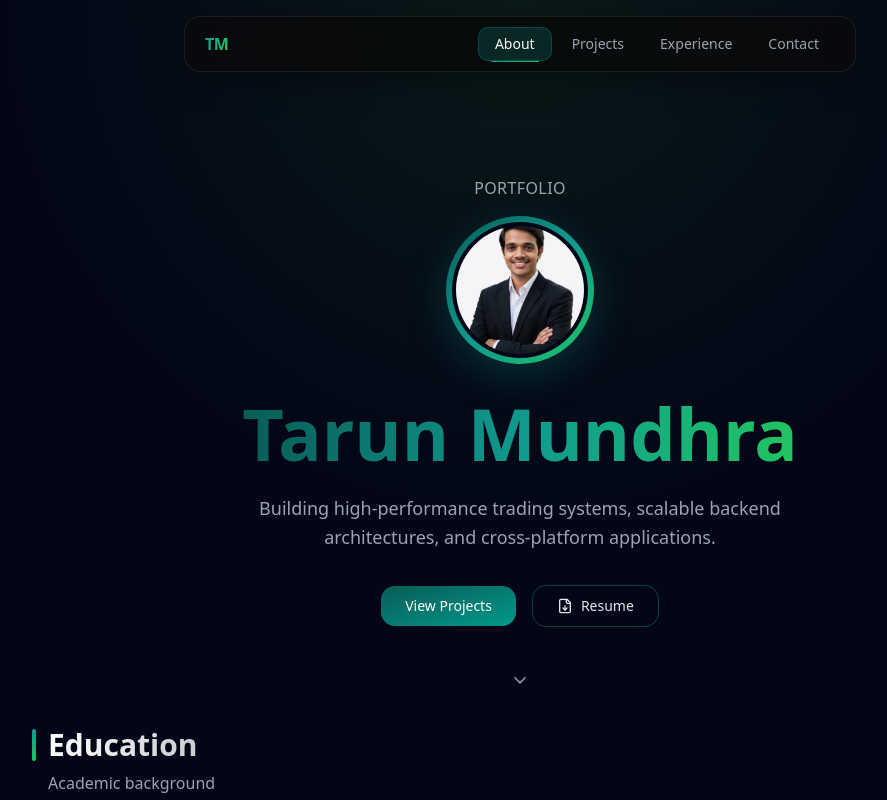
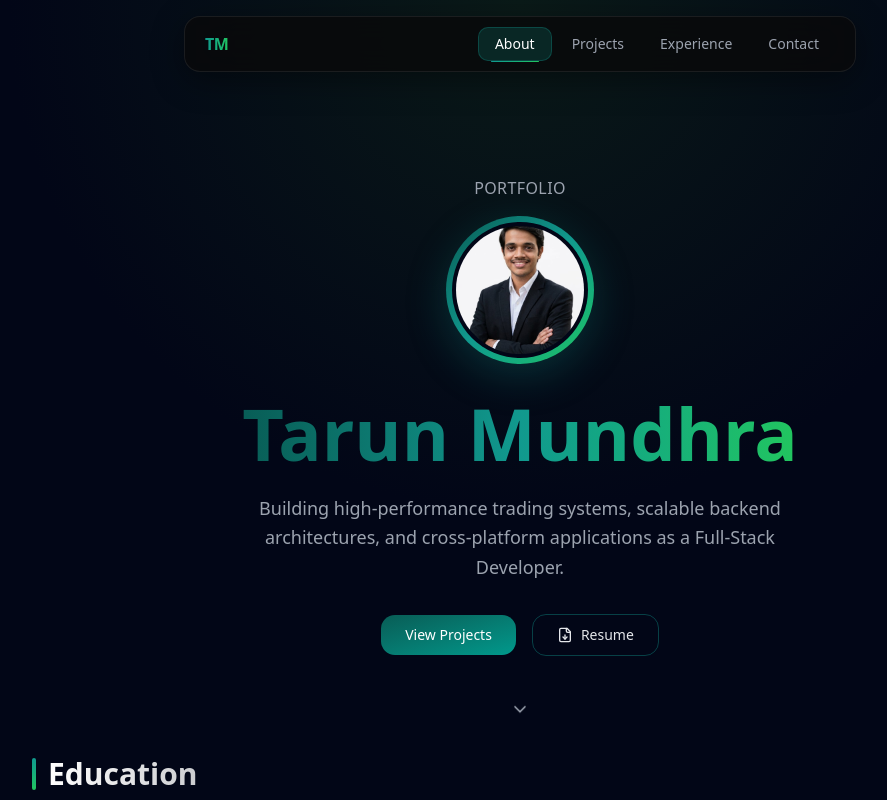
Before and after one commit to TarunMundhra/porfolio, a Next.js app: page / in a window 1280 px wide. Shown: the top 800 px of the page, without its empty margins (120-1007 px from the left). Built offline with nearby package versions, Linux system fonts and the light colour scheme.

Commit message:
feat: implement site-wide SEO optimization with sitemap, robots.txt, schema markup, and metadata.

```diff
--- a/src/app/layout.tsx
+++ b/src/app/layout.tsx
@@ -13,9 +13,9 @@ const geistMono = Geist_Mono({
 });
 
 export const metadata: Metadata = {
-  title: "Tarun Mundhra | Portfolio",
+  title: "Tarun Mundhra | Full-Stack Developer & Software Engineer",
   description:
-    "Building high-performance trading systems, scalable backend architectures, and cross-platform applications. IIT Kharagpur | Exploration Geophysics.",
+    "Portfolio of Tarun Mundhra, a Full-Stack Developer and Software Engineer at IIT Kharagpur specializing in trading systems, scalable backend architectures, and cross-platform applications.",
   keywords: [
     "Tarun Mundhra",
     "Portfolio",
@@ -23,23 +23,25 @@ export const metadata: Metadata = {
     "Trading Systems",
     "Full-Stack Developer",
     "Backend Engineering",
+    "Software Engineer",
   ],
   authors: [{ name: "Tarun Mundhra" }],
   icons: {
     icon: "/favicon.svg",
   },
   openGraph: {
-    title: "Tarun Mundhra | Portfolio",
+    title: "Tarun Mundhra | Full-Stack Developer & Software Engineer",
     description:
-      "Building high-performance trading systems, scalable backend architectures, and cross-platform applications.",
+      "Portfolio of Tarun Mundhra, a Full-Stack Developer and Software Engineer at IIT Kharagpur specializing in trading systems, scalable backend architectures, and cross-platform applications.",
     siteName: "Tarun Mundhra",
     type: "website",
+    url: "https://tarun-mundhra.netlify.app/",
   },
   twitter: {
     card: "summary_large_image",
-    title: "Tarun Mundhra | Portfolio",
+    title: "Tarun Mundhra | Full-Stack Developer & Software Engineer",
     description:
-      "Building high-performance trading systems, scalable backend architectures, and cross-platform applications.",
+      "Portfolio of Tarun Mundhra, a Full-Stack Developer and Software Engineer at IIT Kharagpur specializing in trading systems, scalable backend architectures, and cross-platform applications.",
   },
 };
 
@@ -48,11 +50,31 @@ export default function RootLayout({
 }: Readonly<{
   children: React.ReactNode;
 }>) {
+  const personSchema = {
+    "@context": "https://schema.org",
+    "@type": "Person",
+    name: "Tarun Mundhra",
+    url: "https://tarun-mundhra.netlify.app/",
+    jobTitle: "Full-Stack Developer",
+    alumniOf: {
+      "@type": "CollegeOrUniversity",
+      name: "IIT Kharagpur",
+    },
+    sameAs: [
+      "https://github.com/TarunMundhra",
+      "https://linkedin.com/in/tarun-mundhra-0a0a5629a",
+    ],
+  };
+
   return (
     <html lang="en" suppressHydrationWarning>
       <body
         className={`${dmSans.variable} ${geistMono.variable} antialiased bg-background text-foreground`}
       >
+        <script
+          type="application/ld+json"
+          dangerouslySetInnerHTML={{ __html: JSON.stringify(personSchema) }}
+        />
         {children}
       </body>
     </html>
--- a/src/components/portfolio/HeroSection.tsx
+++ b/src/components/portfolio/HeroSection.tsx
@@ -3,6 +3,7 @@
 import { motion } from "framer-motion";
 import { useNavStore } from "@/store/useNavStore";
 import { FileDown, ChevronDown } from "lucide-react";
+import Image from "next/image";
 
 export default function HeroSection() {
   const { setCurrentPage } = useNavStore();
@@ -26,11 +27,13 @@ export default function HeroSection() {
         <div className="flex justify-center mb-6">
           <div className="p-1.5 rounded-full bg-gradient-to-br from-[#085d56] via-[#11998e] to-[#22c55e] shadow-[0_12px_40px_rgba(17,153,142,0.25)]">
             <div className="rounded-full bg-[#020617] p-1">
-              <img
+              <Image
                 src="/Tarun.jpeg"
-                alt="Tarun Mundhra"
+                alt="Tarun Mundhra - Full-Stack Developer"
+                width={128}
+                height={128}
                 className="h-28 w-28 sm:h-32 sm:w-32 rounded-full object-cover"
-                loading="eager"
+                priority
               />
             </div>
           </div>
@@ -42,15 +45,15 @@ export default function HeroSection() {
           </span>
         </h1>
 
-        <motion.p
-          className="text-[#9ca3af] text-base md:text-lg mt-4 max-w-xl mx-auto leading-relaxed"
+        <motion.h2
+          className="text-[#9ca3af] text-base md:text-lg mt-4 max-w-xl mx-auto leading-relaxed font-normal"
           initial={{ opacity: 0 }}
           animate={{ opacity: 1 }}
           transition={{ delay: 0.4, duration: 0.6 }}
         >
           Building high-performance trading systems, scalable backend
-          architectures, and cross-platform applications.
-        </motion.p>
+          architectures, and cross-platform applications as a Full-Stack Developer.
+        </motion.h2>
 
         <motion.div
           className="flex flex-wrap items-center justify-center gap-4 mt-8"
```
Also changed, not shown: public/robots.txt (added), 3 other files (tests, documents, lock files or other folders).
